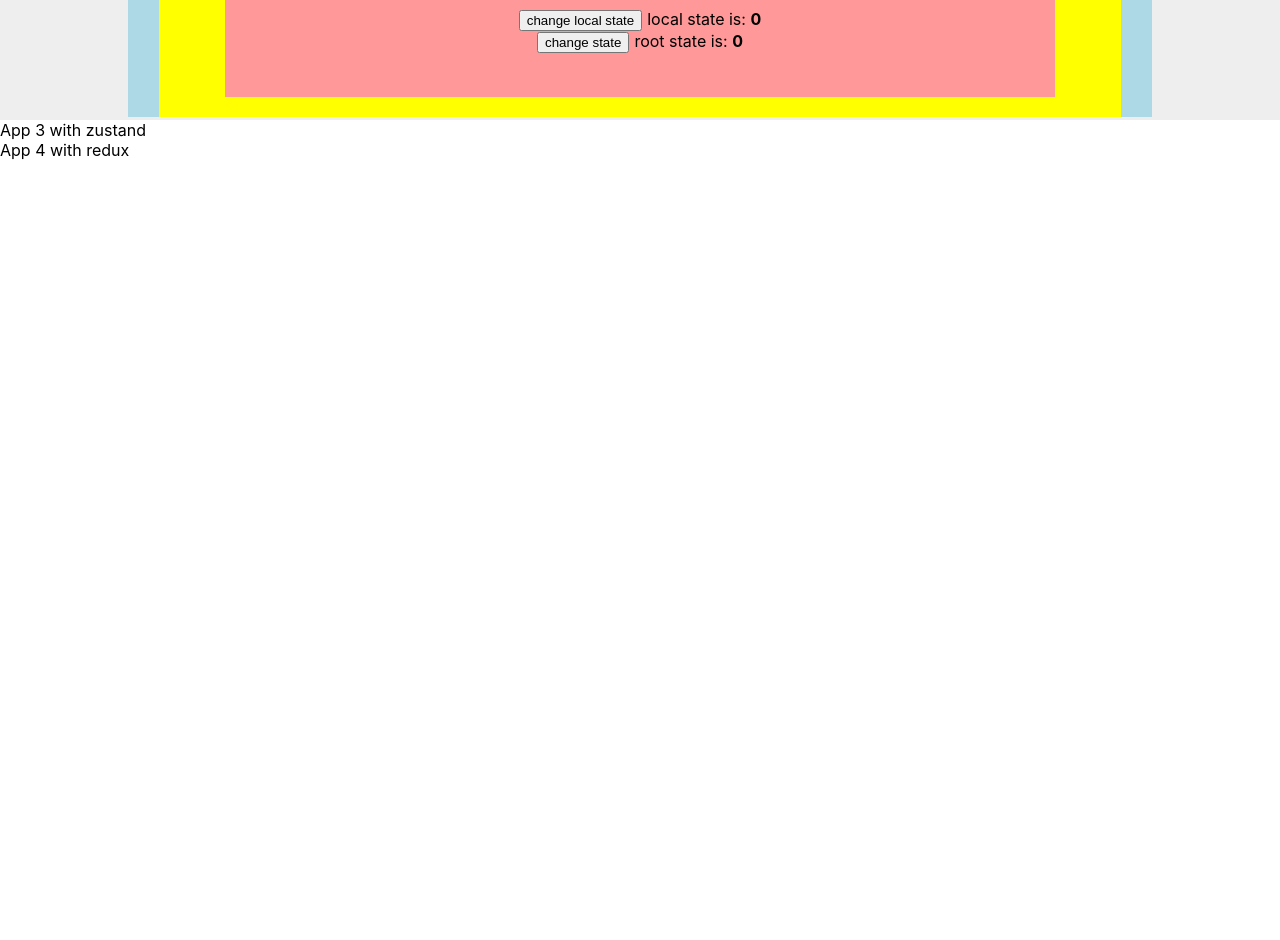
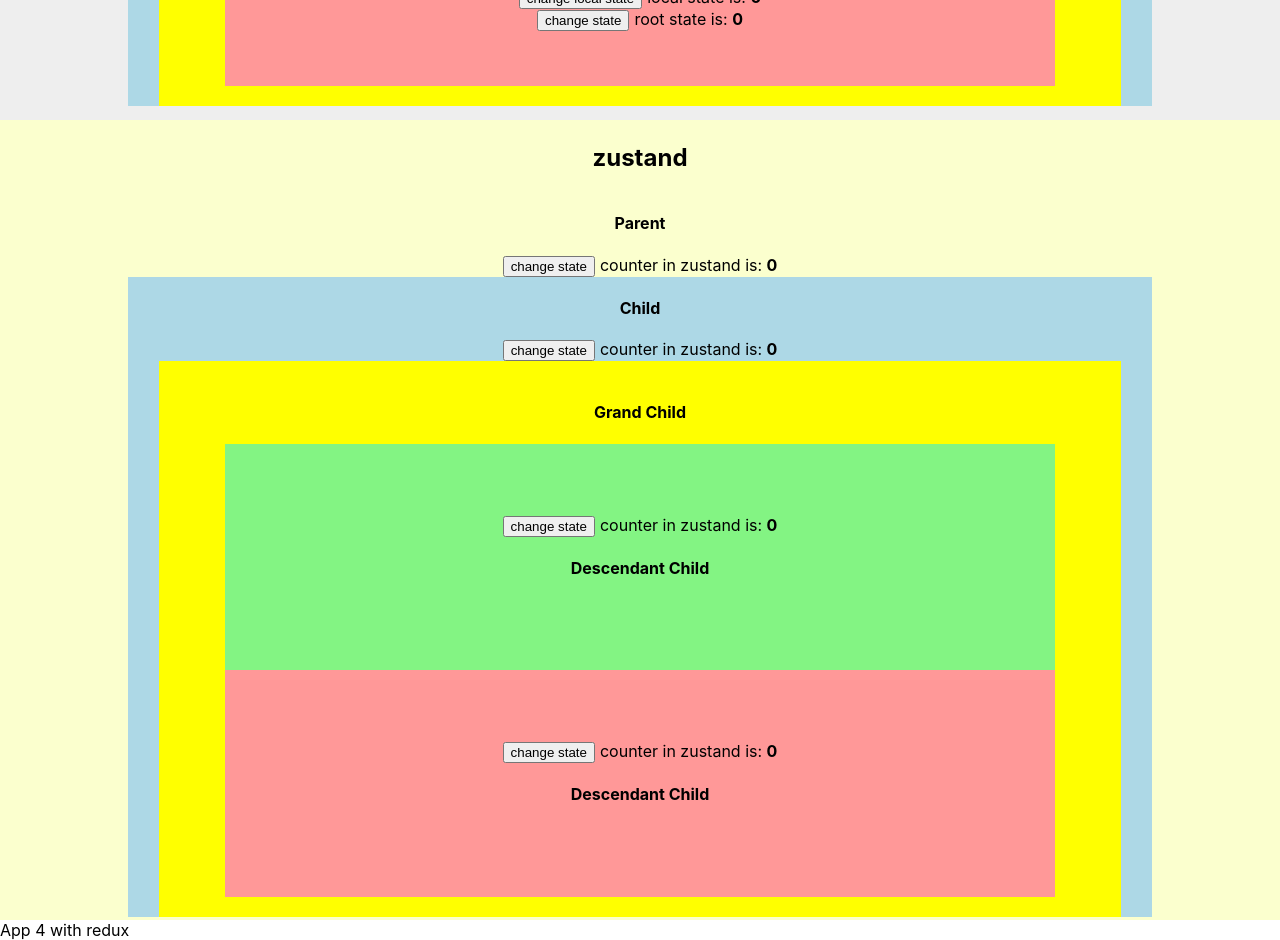
Before and after one commit to audreybozorgi/different-state-management-flow, a React (Create React App) app: page / in a window 1280 px wide. Shown: the part 1480-2420 px from the top of the page. Before the commit the page ends 1640 px from the top, so only its background shows below. Built offline with nearby package versions, Linux system fonts and the light colour scheme.

Commit message:
add and config zustand

```diff
--- a/package.json
+++ b/package.json
@@ -9,7 +9,8 @@
     "react": "^18.2.0",
     "react-dom": "^18.2.0",
     "react-scripts": "5.0.1",
-    "web-vitals": "^2.1.4"
+    "web-vitals": "^2.1.4",
+    "zustand": "^4.3.8"
   },
   "scripts": {
     "start": "react-scripts start",
--- a/src/App2.js
+++ b/src/App2.js
@@ -32,16 +32,16 @@
 
 //Parent component ___________________________________________
 function App2() {
-  const [ counter, setCounter ] = useMyContext()
-
+  // const [ counter, setCounter ] = useMyContext()
+  console.log('render parent');
   return (
     <div style={{ width: '100vw', height: '100vh', background: '#eee', display: 'flex', flexDirection: 'column', justifyContent: 'center', alignItems: 'center'}}>
       <h2>Context api</h2>
       <h4>Parent</h4>
-      <div>
+      {/* <div>
         <button onClick={() => setCounter(prev => prev += 1)}>change state</button>
         <span style={{marginLeft: '5px'}}>root state is: <b>{counter}</b></span>
-      </div>
+      </div> */}
       <ChildComponent cbg='lightblue' />
     </div>
   );
@@ -52,9 +52,9 @@
 
 //child component ___________________________________________
 const ChildComponent = ({cbg}) => {
-  const [state, setState] = useState(1)
-  const [ counter, setCounter ] = useMyContext()
-  // console.log('render child');
+  const [state, setState] = useState(0)
+  // const [ counter, setCounter ] = useMyContext()
+  console.log('render child');
   return (
     <div
       style={{
@@ -72,10 +72,10 @@
         <button onClick={() => setState(prev => prev += 1)}>change state</button>
         <span style={{marginLeft: '5px'}}>local state is: <b>{state}</b></span>
       </div>
-      <div>
+      {/* <div>
         <button onClick={() => setCounter(prev => prev += 1)}>change state</button>
         <span style={{marginLeft: '5px'}}>root state is: <b>{counter}</b></span>
-      </div>
+      </div> */}
       <GrandChildComponent
         gbg='yellow'
       />
@@ -86,10 +86,10 @@
 
 //grand child component ___________________________________________
 const GrandChildComponent = ({gbg}) => {
-  const [state, setState] = useState(1)
-  const [ counter, setCounter ] = useMyContext()
+  const [state, setState] = useState(0)
+  // const [ counter, setCounter ] = useMyContext()
 
-  // console.log('render grand child');
+  console.log('render grand child');
   return (
     <div
     style={{
@@ -108,10 +108,10 @@
         <button onClick={() => setState(prev => prev += 1)}>change state</button>
         <span style={{marginLeft: '5px'}}> local state is: <b>{state}</b></span>
       </div>
-      <div>
+      {/* <div>
         <button onClick={() => setCounter(prev => prev += 1)}>change state</button>
         <span style={{marginLeft: '5px'}}>root state is: <b>{counter}</b></span>
-      </div>
+      </div> */}
       <DescendantComponent
         dbg={'#83f483'}
       />
@@ -129,7 +129,7 @@
   const [state, setState] = useState(0)
   const [ counter, setCounter ] = useMyContext()
 
-  // console.log('render descendant');
+  console.log('render descendant');
   return (
     <div
     style={{
--- a/src/App3.js
+++ b/src/App3.js
@@ -1,11 +1,148 @@
-import './App.css';
+import "./App.css";
+import { create } from "zustand";
 
+//creating store ________________________________________________
+const myZustandStore = create(function (set) {
+  return {
+    counter: 0,
+    setCounter: function () {
+      return set(function (state) {
+        return {
+          increaseCounterAction: ++state.counter,
+        };
+      });
+    },
+  };
+});
+//creating store ________________________________________________
+
+//Parent component ___________________________________________
 function App3() {
+  const counter = myZustandStore(function (state) {
+    return state.counter;
+  });
+  const setCounter = myZustandStore(function (state) {
+    return state.setCounter;
+  });
+  // console.log("render parent");
+
   return (
-    <div className="App">
-      App 3 with zustand
+    <div
+      style={{
+        width: "100vw",
+        height: "100vh",
+        background: "#fbffce",
+        display: "flex",
+        flexDirection: "column",
+        justifyContent: "center",
+        alignItems: "center",
+      }}
+    >
+      <h2>zustand</h2>
+      <h4>Parent</h4>
+      <div>
+        <button onClick={setCounter}>change state</button>
+        <span style={{ marginLeft: "5px" }}>
+          counter in zustand is: <b>{counter}</b>
+        </span>
+      </div>
+      <ChildComponent cbg="lightblue" />
     </div>
   );
 }
 
 export default App3;
+//Parent component ___________________________________________
+
+//child component ___________________________________________
+const ChildComponent = ({ cbg }) => {
+  const counter = myZustandStore(function (state) {
+    return state.counter;
+  });
+  const setCounter = myZustandStore(function (state) {
+    return state.setCounter;
+  });
+
+  // console.log("render child");
+  return (
+    <div
+      style={{
+        width: "80%",
+        height: "80%",
+        display: "flex",
+        flexDirection: "column",
+        justifyContent: "center",
+        alignItems: "center",
+        background: cbg,
+      }}
+    >
+      <h4>Child</h4>
+      <div>
+        <button onClick={setCounter}>change state</button>
+        <span style={{ marginLeft: "5px" }}>
+          counter in zustand is: <b>{counter}</b>
+        </span>
+      </div>
+      <GrandChildComponent gbg="yellow" />
+    </div>
+  );
+};
+//child component ___________________________________________
+
+//grand child component ___________________________________________
+const GrandChildComponent = ({ gbg }) => {
+  // console.log("render grand child");
+  return (
+    <div
+      style={{
+        width: "90%",
+        height: "90%",
+        display: "flex",
+        flexDirection: "column",
+        justifyContent: "center",
+        alignItems: "center",
+        background: gbg,
+        padding: "20px",
+      }}
+    >
+      <h4>Grand Child</h4>
+      <DescendantComponent dbg={"#83f483"} />
+      <DescendantComponent dbg={"#ff9898"} />
+    </div>
+  );
+};
+//grand child component ___________________________________________
+
+//Descendant component ___________________________________________
+
+const DescendantComponent = ({ dbg }) => {
+  const counter = myZustandStore(function (state) {
+    return state.counter;
+  });
+  const setCounter = myZustandStore(function (state) {
+    return state.setCounter;
+  });
+  // console.log("render descendant");
+  return (
+    <div
+      style={{
+        width: "90%",
+        height: "90%",
+        display: "flex",
+        flexDirection: "column",
+        justifyContent: "center",
+        alignItems: "center",
+        background: dbg,
+      }}
+    >
+      <div>
+        <button onClick={setCounter}>change state</button>
+        <span style={{ marginLeft: "5px" }}>
+          counter in zustand is: <b>{counter}</b>
+        </span>
+      </div>
+      <h4>Descendant Child</h4>
+    </div>
+  );
+};
+//Descendant component ___________________________________________
```
Also changed, not shown: 1 other file (tests, documents, lock files or other folders).
